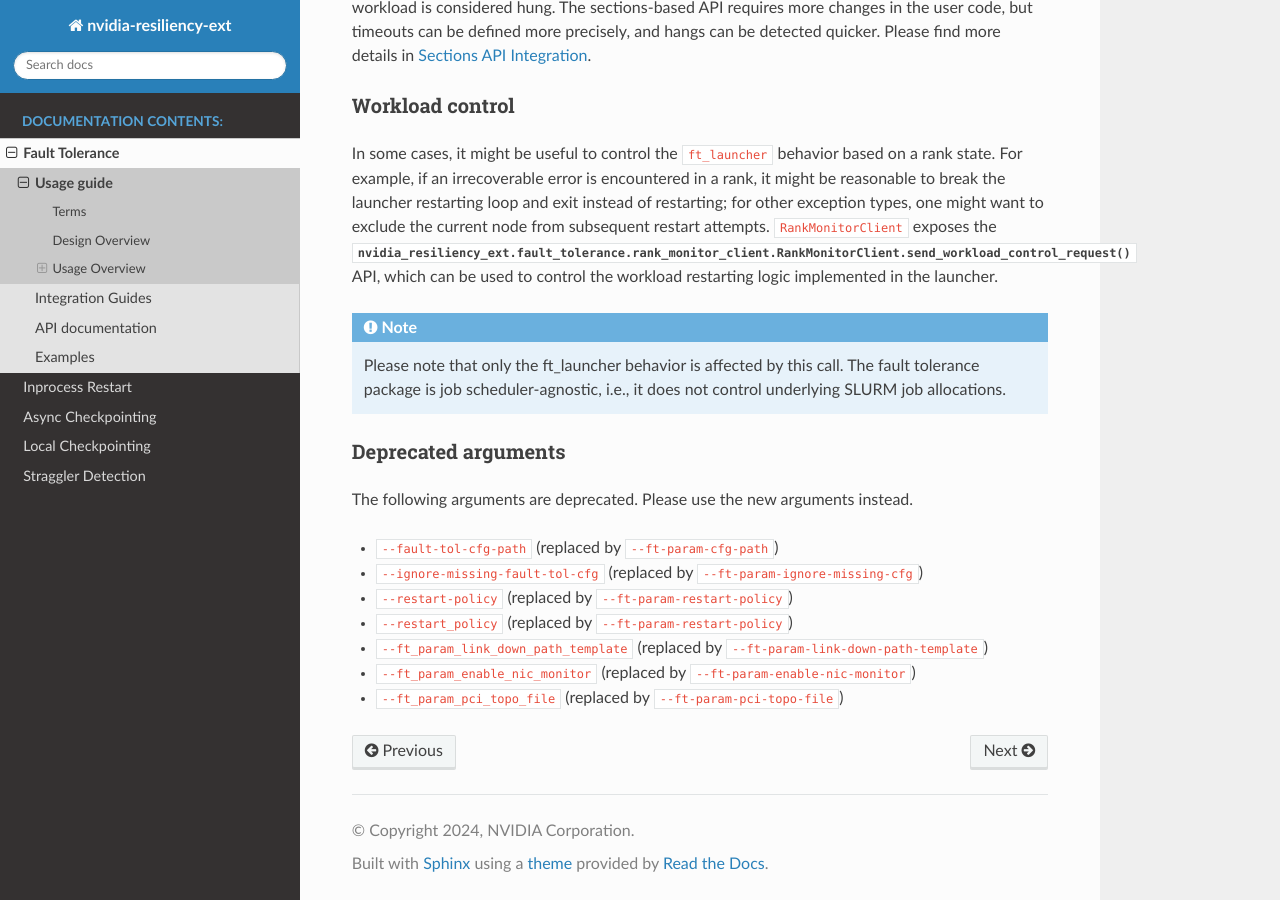
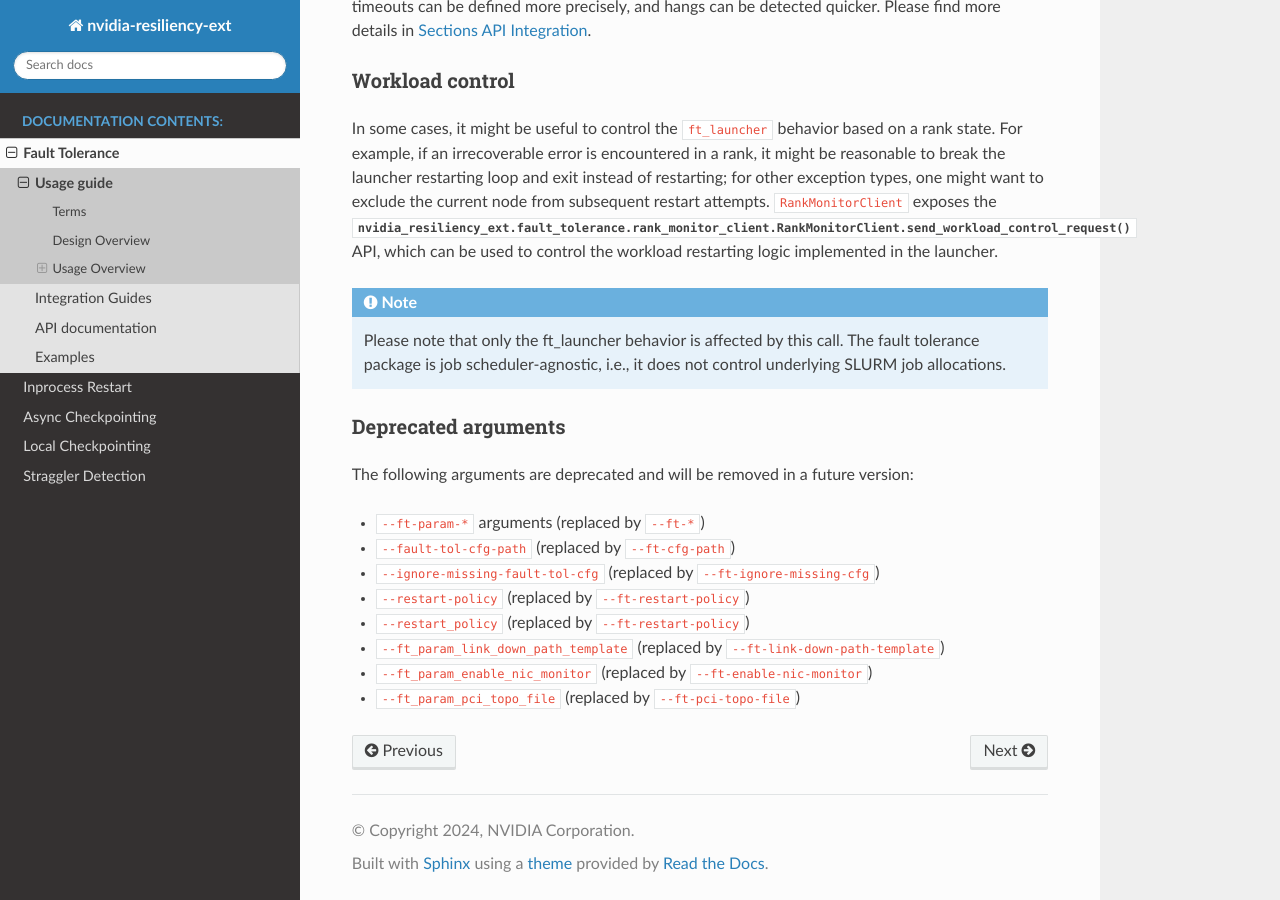
Before and after one commit to NVIDIA/nvidia-resiliency-ext, a Sphinx documentation site: the page built from docs/source/fault_tolerance/usage_guide.rst, in a window 1280 px wide and 900 px high, scrolled down 1900 px. Built offline with Sphinx 7.4.7 and the Read the Docs theme 3.1.0, drawn with Linux system fonts in a browser that asks for light colours; pages that are not in the unit, such as notebooks, are missing from menus; some of the changed text lies outside the part shown.

Commit message:
Update docs and examples to cleaned up params

```diff
--- a/docs/source/fault_tolerance/integration/heartbeats.rst
+++ b/docs/source/fault_tolerance/integration/heartbeats.rst
@@ -24,10 +24,10 @@ Fixed timeout values can be used throughout the training runs, or timeouts can b
 `null` timeout values are interpreted as infinite timeouts. In such cases, values need to be calculated to make the FT usable.
 
 .. note::
-    When --ft-param-initial_rank_heartbeat_timeout and --ft-param-rank_heartbeat_timeout are not
+    When --ft-initial-rank-heartbeat-timeout and --ft-rank-heartbeat-timeout are not
     provided in the command-line arguments, the launcher defaults to FT's predefined values. These are
-    not null/None; currently, the defaults are 60 minutes for --ft-param-initial_rank_heartbeat_timeout
-    and 45 minutes for --ft-param-rank_heartbeat_timeout.
+    not null/None; currently, the defaults are 60 minutes for --ft-initial-rank-heartbeat-timeout
+    and 45 minutes for --ft-rank-heartbeat-timeout.
 
 Configuration file example:
 
--- a/docs/source/fault_tolerance/integration/inprocess.rst
+++ b/docs/source/fault_tolerance/integration/inprocess.rst
@@ -9,7 +9,7 @@ FT Launcher & Inprocess integration
 
 2. Worker Monitoring & Restart Policy
 ====================
-A new ``--ft-param-restart-policy`` argument in ``ft_launcher`` modifies the default worker monitor logic for better compatibility with :doc:`../inprocess/index`.
+A new ``--ft-restart-policy`` argument in ``ft_launcher`` modifies the default worker monitor logic for better compatibility with :doc:`../inprocess/index`.
 
 **Policy Options**
 
--- a/docs/source/fault_tolerance/usage_guide.rst
+++ b/docs/source/fault_tolerance/usage_guide.rst
@@ -49,11 +49,11 @@ FT launcher
 
 Fault tolerance includes a launcher tool called ``ft_launcher``, which is based on ``torchrun``
 and supports most ``torchrun`` command-line parameters. FT configuration can be specified either
-via a YAML file using ``--ft-param-cfg-path`` or through command-line parameters
-using ``--ft-param-<parameter-name>``.
+via a YAML file using ``--ft-cfg-path`` or through command-line parameters
+using ``--ft-<parameter-name>``.
 
 If ``--max-restarts`` is specified, the launcher restarts failed workers.
-The restart behavior depends on the ``--ft-param-restart-policy`` parameter, which supports two modes:
+The restart behavior depends on the ``--ft-restart-policy`` parameter, which supports two modes:
 
 * ``any-failed`` (default)
   All workers are restarted if any worker fails.
@@ -102,12 +102,13 @@ API, which can be used to control the workload restarting logic implemented in t
 Deprecated arguments
 --------------------
 
-The following arguments are deprecated.  Please use the new arguments instead.
+The following arguments are deprecated and will be removed in a future version:
 
-* ``--fault-tol-cfg-path`` (replaced by ``--ft-param-cfg-path``)
-* ``--ignore-missing-fault-tol-cfg`` (replaced by ``--ft-param-ignore-missing-cfg``)
-* ``--restart-policy`` (replaced by ``--ft-param-restart-policy``)
-* ``--restart_policy`` (replaced by ``--ft-param-restart-policy``)
-* ``--ft_param_link_down_path_template`` (replaced by ``--ft-param-link-down-path-template``)
-* ``--ft_param_enable_nic_monitor`` (replaced by ``--ft-param-enable-nic-monitor``)
-* ``--ft_param_pci_topo_file`` (replaced by ``--ft-param-pci-topo-file``)
+* ``--ft-param-*`` arguments (replaced by ``--ft-*``)
+* ``--fault-tol-cfg-path`` (replaced by ``--ft-cfg-path``)
+* ``--ignore-missing-fault-tol-cfg`` (replaced by ``--ft-ignore-missing-cfg``)
+* ``--restart-policy`` (replaced by ``--ft-restart-policy``)
+* ``--restart_policy`` (replaced by ``--ft-restart-policy``)
+* ``--ft_param_link_down_path_template`` (replaced by ``--ft-link-down-path-template``)
+* ``--ft_param_enable_nic_monitor`` (replaced by ``--ft-enable-nic-monitor``)
+* ``--ft_param_pci_topo_file`` (replaced by ``--ft-pci-topo-file``)
```
Also changed, not shown: docs/source/fault_tolerance/README-pci-topo-file.md (+1 -1 lines), 4 other files.
